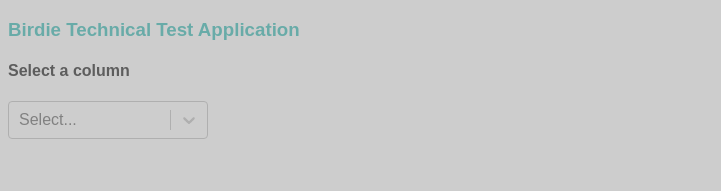
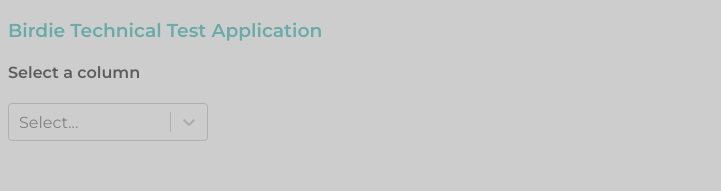
Before and after one commit to nissacG/birdie, a React (Create React App) app in the folder client/: page / in a window 1280 px wide. Shown: the top 191 px of the page, without its empty margins (0-721 px from the left). Built offline with nearby package versions, Linux system fonts and the light colour scheme; no server answers.

Commit message:
include and use new font

```diff
--- a/client/public/index.html
+++ b/client/public/index.html
@@ -6,6 +6,7 @@
     <link rel="apple-touch-icon" sizes="180x180" href="/apple-touch-icon.png" />
     <link rel="icon" type="image/png" sizes="32x32" href="/favicon-32x32.png" />
     <link rel="icon" type="image/png" sizes="16x16" href="/favicon-16x16.png" />
+    <link href="https://fonts.googleapis.com/css?family=Montserrat:400,600" rel="stylesheet" />
     <meta name="viewport" content="width=device-width, initial-scale=1" />
     <title>React App</title>
   </head>
--- a/client/src/index.css
+++ b/client/src/index.css
@@ -1,4 +1,4 @@
 body {
   color: #444444;
-  font-family: sans-serif;
+  font-family: 'Montserrat', sans-serif;
 }
```
